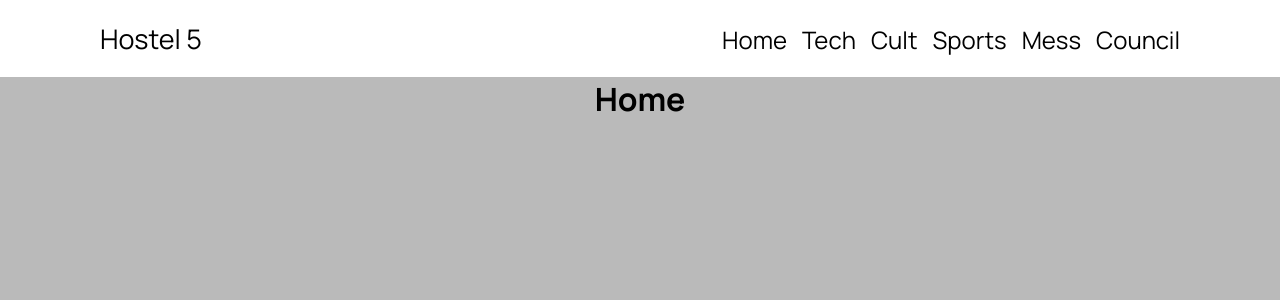
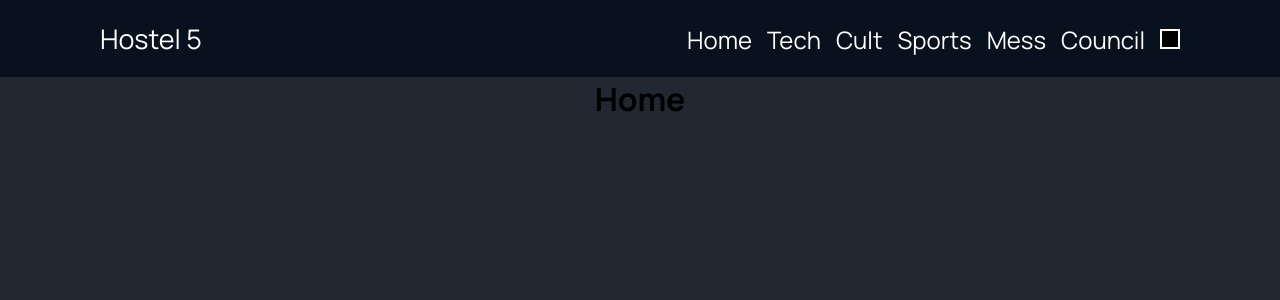
Before and after one commit to shubham282raj/hostel-5-website, a React (Create React App) app: page / in a window 1280 px wide. Shown: the top 300 px of the page. Built offline with nearby package versions, Linux system fonts and the light colour scheme.

Commit message:
Added Light/Dark Theme (Navber)

```diff
--- a/src/components/navbar/Navbar.jsx
+++ b/src/components/navbar/Navbar.jsx
@@ -1,8 +1,11 @@
 import { Link } from "react-router-dom";
 import "./navbar.css";
 import { useState } from "react";
+import { useThemeSwitch } from "../themeSwitcher/useThemeSwitch";
 
 export const Navbar = () => {
+  const { colorMode, toggleTheme } = useThemeSwitch();
+
   const [toggleMenu, setToggleMenu] = useState(false);
   const navigationLinks = [
     ["/", "Home"],
@@ -30,15 +33,24 @@ export const Navbar = () => {
           >
             {navigationLinks.map((link, key) => {
               return (
-                <Link
-                  to={link[0]}
-                  className="navLinksLink"
-                  key={key}
-                >
+                <Link to={link[0]} className="navLinksLink" key={key}>
                   {link[1]}
                 </Link>
               );
             })}
+            <Link>
+              <span
+                onClick={toggleTheme}
+                style={{
+                  width: "20px",
+                  height: "20px",
+                  display: "inline-block",
+                  backgroundColor: colorMode ? "white" : "black",
+                  border: "2px solid black",
+                  borderColor: colorMode ? "black" : "white",
+                }}
+              ></span>
+            </Link>
           </span>
           <span className="menuIcon" onClick={() => setToggleMenu(!toggleMenu)}>
             <div
@@ -85,9 +97,13 @@ export const Navbar = () => {
                 to={link[0]}
                 className="navLinksLink"
                 style={{
-                  transform: toggleMenu ? "translate(0,0)" : "translate(0,50px)",
-                  transitionDelay: !toggleMenu ? "0.5s" :`${0.05*key}s`,
-                  transitionDuration: toggleMenu ? "var(--menu-transition-time)" : "0s"
+                  transform: toggleMenu
+                    ? "translate(0,0)"
+                    : "translate(0,50px)",
+                  transitionDelay: !toggleMenu ? "0.5s" : `${0.05 * key}s`,
+                  transitionDuration: toggleMenu
+                    ? "var(--menu-transition-time)"
+                    : "0s",
                 }}
                 key={key}
               >
@@ -95,6 +111,19 @@ export const Navbar = () => {
               </Link>
             );
           })}
+          <Link>
+            <span
+              onClick={toggleTheme}
+              style={{
+                width: "20px",
+                height: "20px",
+                display: "inline-block",
+                backgroundColor: colorMode ? "white" : "black",
+                border: "2px solid black",
+                borderColor: colorMode ? "black" : "white",
+              }}
+            ></span>
+          </Link>
         </span>
       </div>
     </>
--- /dev/null
+++ b/src/components/themeSwitcher/useThemeSwitch.js
@@ -0,0 +1,59 @@
+import { useEffect } from "react";
+import { useState } from "react";
+
+export const useThemeSwitch = () => {
+  const [colorMode, setColorMode] = useState(
+    localStorage.getItem("userSelectedTheme") == "1" || true
+  ); //true is white, false is dark
+  const toggleTheme = () => {
+    localStorage.setItem("userSelectedTheme", !colorMode ? 1 : 0);
+    setColorMode(!colorMode);
+  };
+
+  const applyTheme = () => {
+    const root = document.documentElement.style;
+
+    root.setProperty(
+      "--background-color",
+      colorMode ? "rgb(186, 186, 186)" : "rgba(33,40,50,255)"
+    );
+
+    //navbar colors
+    root.setProperty("--navbar-bg", colorMode ? "white" : "rgba(8,18,30,255)");
+    root.setProperty(
+      "--navbar-hostelname-color",
+      colorMode ? "black" : "white"
+    );
+    root.setProperty("--navbar-links-color", colorMode ? "black" : "white");
+    root.setProperty("--menu-icon-center-color", colorMode ? "black" : "white");
+    root.setProperty("", colorMode ? "" : "");
+
+    //tab color settings
+    root.setProperty(
+      "--tab-card-bg",
+      colorMode ? "white" : "rgba(20,30,40,255)"
+    );
+    root.setProperty("--tab-text-color", colorMode ? "black" : "white");
+    root.setProperty("", colorMode ? "" : "");
+    root.setProperty("", colorMode ? "" : "");
+
+    //footer navigations
+    root.setProperty("--footer-text-color", colorMode ? "black" : "white");
+    root.setProperty("--footer-selected-color", colorMode ? "white" : "black");
+    root.setProperty(
+      "--footer-selected-bg",
+      colorMode ? "rgb(70,70,70)" : "white"
+    );
+    root.setProperty("", colorMode ? "" : "");
+  };
+
+  useEffect(() => {
+    setColorMode(localStorage.getItem("userSelectedTheme") == "1");
+  }, []);
+
+  useEffect(() => {
+    applyTheme();
+  }, [colorMode]);
+
+  return { colorMode, toggleTheme };
+};
--- a/src/index.css
+++ b/src/index.css
@@ -28,7 +28,8 @@
 
     --white: white;
     --black: black;
-    --background-color: rgb(186, 186, 186);
+    --background-color: black;
+    /* rgb(186, 186, 186); */
 
     /* tabs */
     --tabname-bg: white;
@@ -39,7 +40,7 @@
     --tab-divider-color: black;
 
     /* galaryPost */
-    --galary-scroller-btn-bg: rgba(0, 0, 0, 0.593);
+    --galary-scroller-btn-bg: rgba(0, 0, 0, 0.644);
     --galary-scroller-btn-color: white;
 
     /* load more and read more buttons */
--- a/src/pages/home/home.jsx
+++ b/src/pages/home/home.jsx
@@ -1,7 +1,10 @@
 import "./home.css";
 
 const Home = () => {
-
+  const hostelHeading = document.getElementById("navbarHostelName");
+  if (hostelHeading) {
+    hostelHeading.textContent = "Hostel 5";
+  }
   return (
     <div>
       <h1>Home</h1>
```
